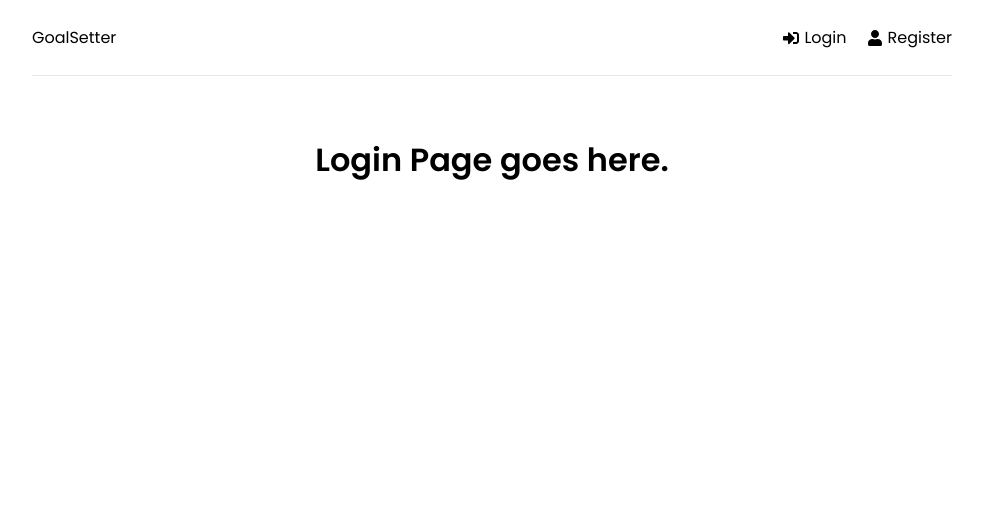
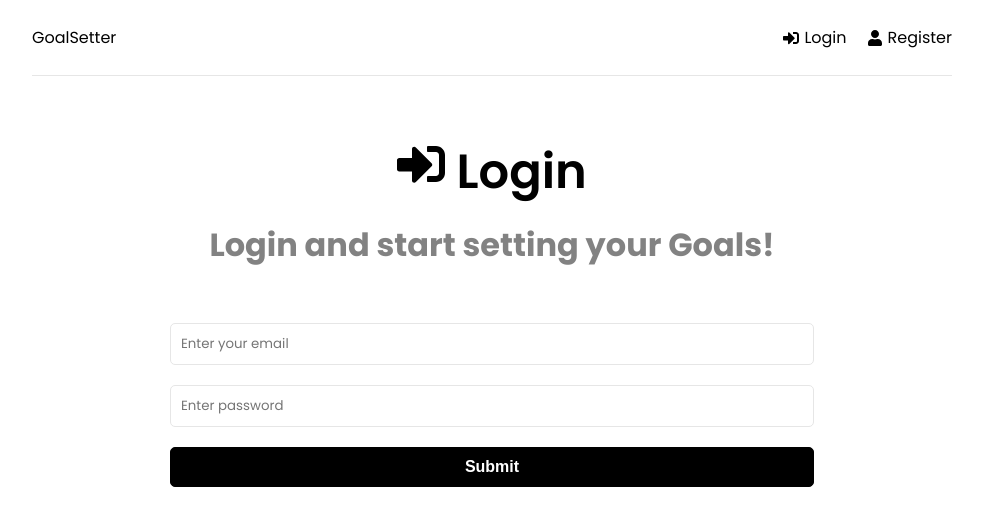
Before and after one commit to dragonRageX/goalazooo, a React (Vite) app in the folder frontend/: page /login in a window 1280 px wide. Shown: the top 526 px of the page, without its empty margins (148-1131 px from the left). Built offline with nearby package versions, Linux system fonts and the light colour scheme.

Commit message:
added login page

```diff
--- a/frontend/src/pages/Login.jsx
+++ b/frontend/src/pages/Login.jsx
@@ -1,8 +1,65 @@
 import React from "react"
+import { FaSignInAlt } from "react-icons/fa"
 
 export default function Login()
 {
+    let [formData, setFormData] = React.useState({
+        email: "",
+        password: "",
+    });
+
+    function handleChange(e)
+    {
+        setFormData((prevFormData) => ({
+            ...prevFormData,
+            [e.target.name]: [e.target.value]
+        }));
+    }
+
+    function handleSubmit(e)
+    {
+        e.preventDefault();
+    }
+
     return (
-        <h1>Login Page goes here.</h1>
+        <>
+            <section className="heading">
+                <h1>
+                    <FaSignInAlt /> Login
+                </h1>
+                <p>Login and start setting your Goals!</p>
+            </section>
+            <section className="form">
+                <form onSubmit={(e) => handleSubmit(e)}>
+                    <div className="form-group">
+                        <input
+                            type="email"
+                            className="form-control"
+                            id="email"
+                            name="email"
+                            value={formData.email}
+                            placeholder="Enter your email"
+                            onChange={(e) => handleChange(e)}
+                        />
+                    </div>
+                    <div className="form-group">
+                        <input
+                            type="password"
+                            className="form-control"
+                            id="password"
+                            name="password"
+                            value={formData.password}
+                            placeholder="Enter password"
+                            onChange={(e) => handleChange(e)}
+                        />
+                    </div>
+                    <div className="form-group">
+                        <button type="submit" className="btn btn-block">
+                            Submit
+                        </button>
+                    </div>
+                </form>
+            </section>
+        </>
     );
 }
```
